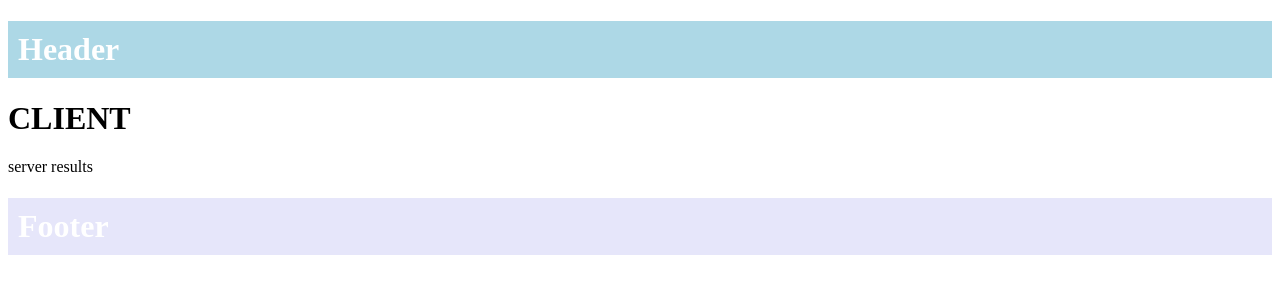
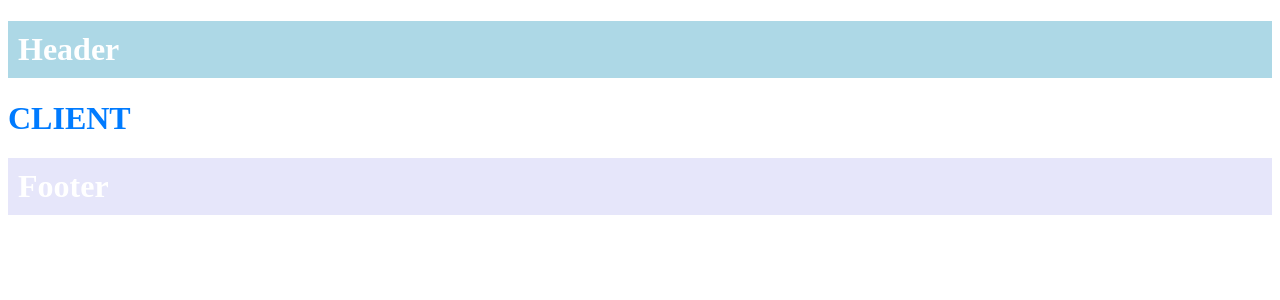
Before and after one commit to MadhanRaghul/learning-nextjs, a Next.js app: page /client-route in a window 1280 px wide. Shown: the top 300 px of the page. Built offline with nearby package versions, Linux system fonts and the light colour scheme.

Commit message:
learnt data-fetching

```diff
--- a/package.json
+++ b/package.json
@@ -9,6 +9,7 @@
     "lint": "next lint"
   },
   "dependencies": {
+    "client-only": "^0.0.1",
     "next": "14.2.5",
     "react": "^18",
     "react-dom": "^18",
--- a/src/app/client-route/page.tsx
+++ b/src/app/client-route/page.tsx
@@ -1,14 +1,17 @@
 "use client"
 
+import { useTheme } from "@/components/theme-provider"
 import { serverSideFuntion } from "../utils/server-utils"
 
 export default function ClientRendering(){
-    console.log('This is public')
-    const result = serverSideFuntion()
+    const theme = useTheme()
+    const settings = {
+        dots: true,
+    }
+
     return(
         <>
-            <h1>CLIENT</h1>
-            <p>{result}</p>
+            <h1 style={{color: theme.colors.primary}}>CLIENT</h1>
         </>
     )
 }
--- a/src/app/layout.tsx
+++ b/src/app/layout.tsx
@@ -1,3 +1,5 @@
+import { ThemeProvider } from "@/components/theme-provider"
+
 export const metadata = {
   title: 'Next.js',
   description: 'Generated by Next.js',
@@ -11,6 +13,7 @@ export default function RootLayout({
   return (
     <html lang="en">
 
+      <ThemeProvider>
         <body>
           <header>
             <h1 style={{color: "white", backgroundColor: "lightblue", padding: 10}}>Header</h1>
@@ -20,6 +23,7 @@ export default function RootLayout({
           <h1 style={{color: "white", backgroundColor: "lavender", padding: 10}}>Footer</h1>
         </footer>
         </body>
+      </ThemeProvider>
 
     </html>
   )
--- /dev/null
+++ b/src/app/users-details/loading.tsx
@@ -0,0 +1,3 @@
+export default function LoadingPage(){
+    return <h1>Loading...</h1>
+}
--- /dev/null
+++ b/src/components/theme-provider.tsx
@@ -0,0 +1,27 @@
+"use client"
+
+import { createContext, useContext } from "react"
+
+type Theme = {
+    colors: {
+      primary: string
+      secondary: string
+    }
+  }
+
+const defaultTheme: Theme = {colors: {
+    primary: "#007bff",
+    secondary: "#6c757d"
+  }}
+
+const ThemeContext = createContext<Theme>(defaultTheme)
+
+export const ThemeProvider = ({children}: {children: React.ReactNode}) => {
+    return(
+        <ThemeContext.Provider value={defaultTheme}>
+            {children}
+        </ThemeContext.Provider>
+    )
+}
+
+export const useTheme = () => useContext(ThemeContext)
```
Also changed, not shown: src/app/users-details/error.tsx (added, +11 -0 lines), src/app/users-details/page.tsx (added, +26 -0 lines), 1 other file (tests, documents, lock files or other folders). Lines whose indentation alone changed are shown as unchanged.
